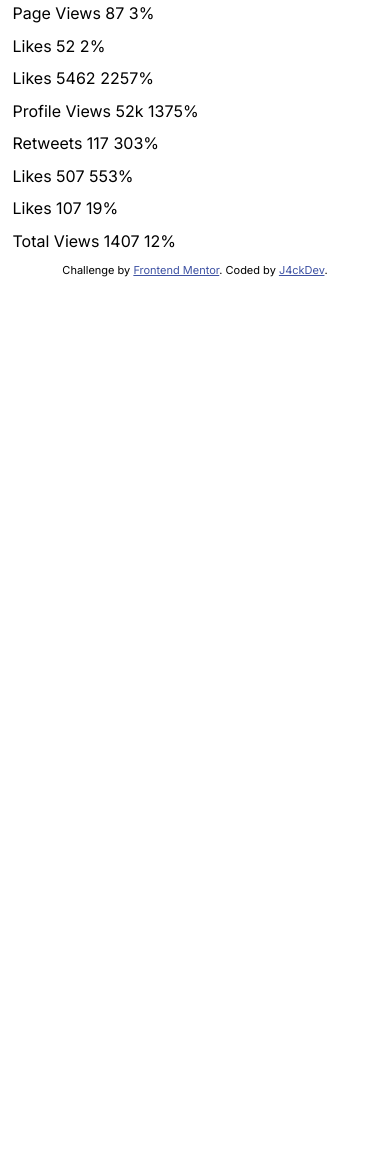
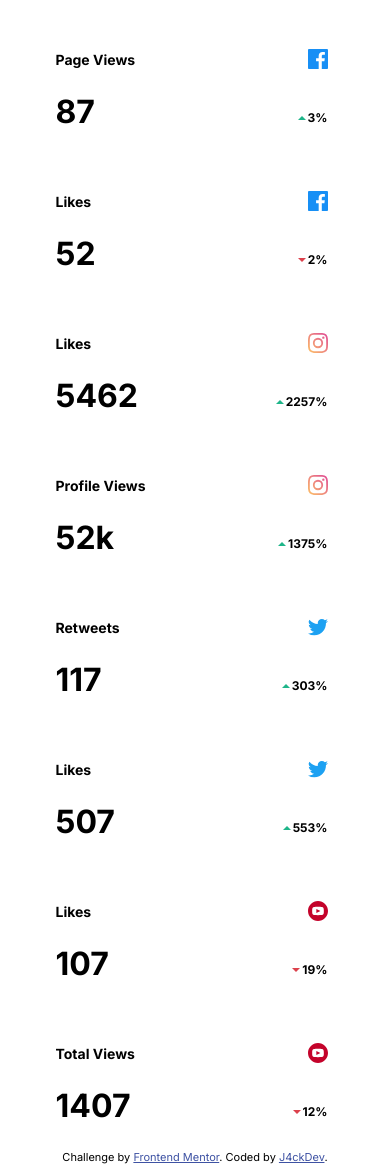
Before and after one commit to J4ckDev/DarkModeChallenge, a plain HTML site: page index.html in a window 390 px wide. Shown: the part 1143-2307 px from the top of the page. Before the commit the page ends 1420 px from the top, so only its background shows below. Drawn offline with Linux system fonts and the light colour scheme.

Commit message:
MobileFirst: Cards inferiores terminadas

```diff
--- a/assets/css/colors.css
+++ b/assets/css/colors.css
@@ -56,10 +56,13 @@
     .follow-text{
         color: var(--text-secondary-dark);
     }
-    .follow-today.less{
+    .follow-today.less, .percentage.down{
         color: var(--bright-red);
     }
-    .follow-today.new{
+    .follow-today.new, .percentage.up{
         color: var(--lime-green);
     }
+    .title{
+        color: var(--text-secondary-dark);
+    }
 }
--- a/assets/css/structure.css
+++ b/assets/css/structure.css
@@ -7,6 +7,7 @@
     --card-headings: 14px;
     --card-followers: 58px;
     --card-followers-today: 12px;
+    --card-number-today: 32px;
     /*Cards*/
     --card-width: 325px;
     --card-margin: 12.5px;
@@ -21,7 +22,7 @@ body{
     max-width: var(--max-width);
     margin: auto;
 }
-#social-cards{
+.cards{
     display: flex;
     flex-wrap: wrap;
     width: 100%;
@@ -74,3 +75,39 @@ body{
     font-size: var(--card-followers-today);
     font-weight: bold;
 }
+#today-tittle{
+    margin: 33px 25px 17px 25px;
+}
+.card.today{
+    margin: 10px 0px 10px 0px;
+}
+.top-card, .body-card{
+    display: flex;
+    justify-content: space-between;
+    align-items: center;
+}
+.top-card{
+    margin: 13px 30px 0px 23px;
+}
+.body-card{
+    margin: 0px 30px 5px 23px;
+}
+.title{
+    font-size: var(--card-headings);
+}
+.percentage{
+    display: flex;
+    align-items: center;
+    justify-content: center;
+    font-size: var(--card-followers-today);
+    font-weight: bold;
+    padding-top: 13px;
+}
+.percentage p{
+    margin-left: 2px;
+}
+.number{
+    padding: 0;
+    margin: 10px 0px;
+    font-size: var(--card-number-today);
+}
--- a/index.html
+++ b/index.html
@@ -33,7 +33,7 @@
       Dark Mode
     </header>
 
-    <div id="social-cards">
+    <div class="cards">
       <div class="card border fb-card">
         <div class="top-tittle">
           <img class="logo" src="./assets/svg/icon-facebook.svg" alt="Facebook logo" />
@@ -92,16 +92,114 @@
 
     <section id="Today"></section>
 
-    <h2>Overview - Today</h2>
+    <h2 id="today-tittle">Overview - Today</h2>
 
-    <div class="card today">Page Views 87 3%</div>
-    <div class="card today">Likes 52 2%</div>
-    <div class="card today">Likes 5462 2257%</div>
-    <div class="card today">Profile Views 52k 1375%</div>
-    <div class="card today">Retweets 117 303%</div>
-    <div class="card today">Likes 507 553%</div>
-    <div class="card today">Likes 107 19%</div>
-    <div class="card today">Total Views 1407 12%</div>
+    <div class="cards">
+      <div class="card today">
+        <div class="top-card">
+          <h3 class="title">Page Views</h3>
+          <img class="brand" alt="Facebook Logo" src="./assets/svg/icon-facebook.svg" />
+        </div>
+        <div class="body-card">
+          <h4 class="number">87</h4>
+          <div class="percentage up">
+            <img src="./assets/svg/icon-up.svg" alt="Aumentó el valor">
+            <p>3%</p>
+          </div>
+        </div>
+      </div>
+      <div class="card today">
+        <div class="top-card">
+          <h3 class="title">Likes</h3>
+          <img class="brand" alt="Facebook Logo" src="./assets/svg/icon-facebook.svg" />
+        </div>
+        <div class="body-card">
+          <h4 class="number">52</h4>
+          <div class="percentage down">
+            <img src="./assets/svg/icon-down.svg" alt="Disminuyó el valor">
+            <p>2%</p>
+          </div>
+        </div>
+      </div>
+      <div class="card today">
+        <div class="top-card">
+          <h3 class="title">Likes</h3>
+          <img class="brand" alt="Instagram Logo" src="./assets/svg/icon-instagram.svg" />
+        </div>
+        <div class="body-card">
+          <h4 class="number">5462</h4>
+          <div class="percentage up">
+            <img src="./assets/svg/icon-up.svg" alt="Aumentó el valor">
+            <p>2257%</p>
+          </div>
+        </div>
+      </div>
+      <div class="card today">
+        <div class="top-card">
+          <h3 class="title">Profile Views</h3>
+          <img class="brand" alt="Instagram Logo" src="./assets/svg/icon-instagram.svg"/>
+        </div>
+        <div class="body-card">
+          <h4 class="number">52k</h4>
+          <div class="percentage up">
+            <img src="./assets/svg/icon-up.svg" alt="Aumentó el valor">
+            <p>1375%</p>
+          </div>
+        </div>
+      </div>
+      <div class="card today">
+        <div class="top-card">
+          <h3 class="title">Retweets</h3>
+          <img class="brand" alt="Twitter Logo" src="./assets/svg/icon-twitter.svg"/>
+        </div>
+        <div class="body-card">
+          <h4 class="number">117</h4>
+          <div class="percentage up">
+            <img src="./assets/svg/icon-up.svg" alt="Aumentó el valor">
+            <p>303%</p>
+          </div>
+        </div>
+      </div>
+      <div class="card today">
+        <div class="top-card">
+          <h3 class="title">Likes</h3>
+          <img class="brand" alt="Twitter Logo" src="./assets/svg/icon-twitter.svg"/>
+        </div>
+        <div class="body-card">
+          <h4 class="number">507</h4>
+          <div class="percentage up">
+            <img src="./assets/svg/icon-up.svg" alt="Aumentó el valor">
+            <p>553%</p>
+          </div>
+        </div>
+      </div>
+      <div class="card today">
+        <div class="top-card">
+          <h3 class="title">Likes</h3>
+          <img class="brand" alt="Youtube Logo" src="./assets/svg/icon-youtube.svg"/>
+        </div>
+        <div class="body-card">
+          <h4 class="number">107</h4>
+          <div class="percentage down">
+            <img src="./assets/svg/icon-down.svg" alt="Disminuyó el valor">
+            <p>19%</p>
+          </div>
+        </div>
+      </div>
+      <div class="card today">
+        <div class="top-card">
+          <h3 class="title">Total Views</h3>
+          <img class="brand" alt="Youtube Logo" src="./assets/svg/icon-youtube.svg"/>
+        </div>
+        <div class="body-card">
+          <h4 class="number">1407</h4>
+          <div class="percentage down">
+            <img src="./assets/svg/icon-down.svg" alt="Disminuyó el valor">
+            <p>12%</p>
+          </div>
+        </div>
+      </div>
+    </div>
 
     <div class="attribution">
       Challenge by
```
